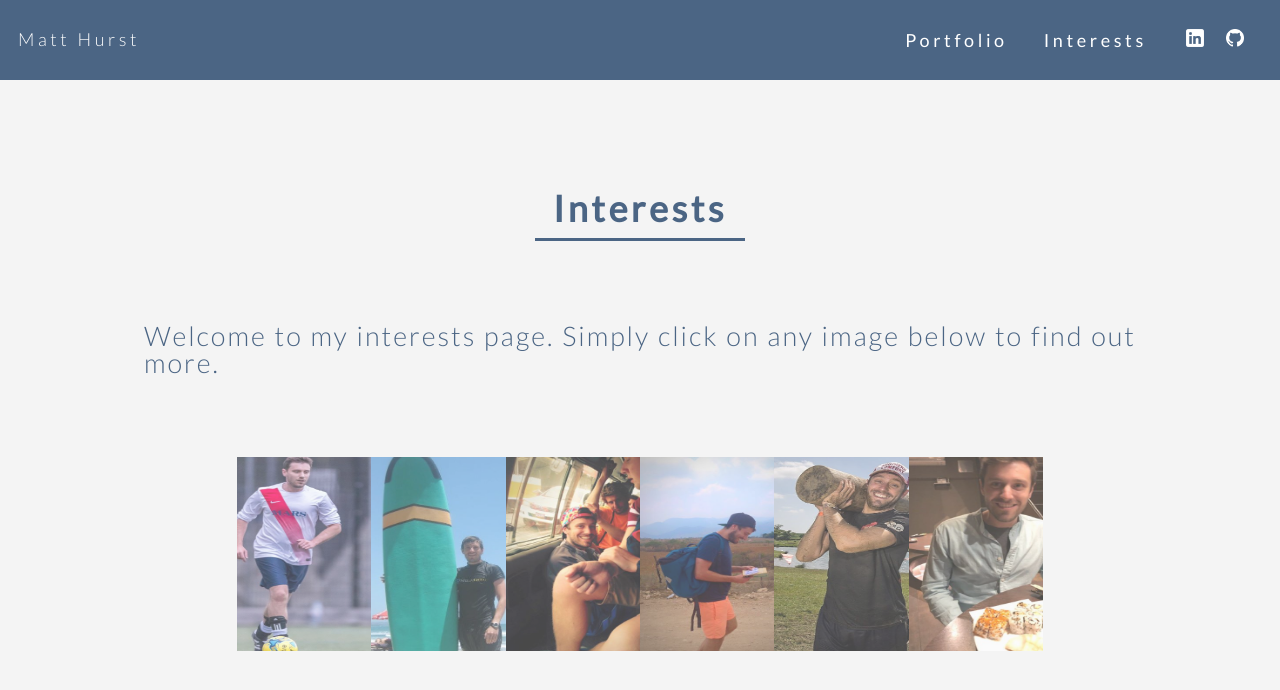
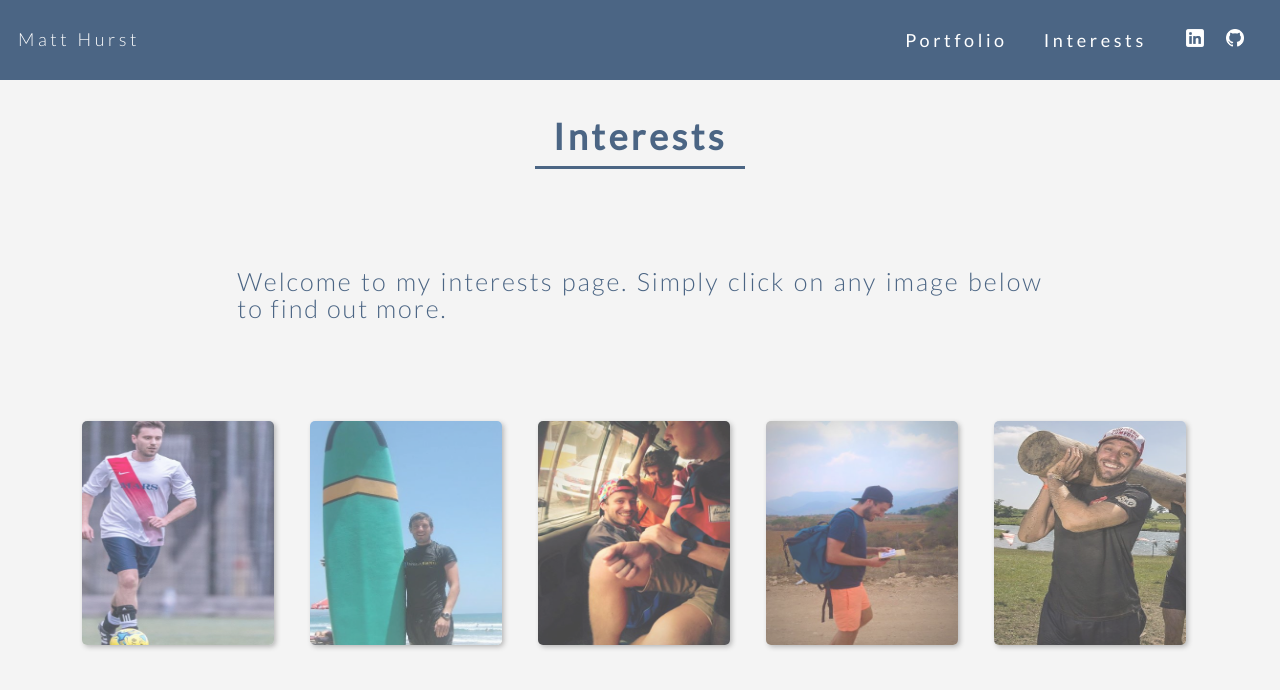
Before and after one commit to Matt-Hurst/my-portfolio-website, a React (Create React App) app: page /interests in a window 1280 px wide. Shown: the top 690 px of the page. Built offline with nearby package versions, Linux system fonts and the light colour scheme.

Commit message:
add horizontal scroll to interests images

```diff
--- a/public/style.css
+++ b/public/style.css
@@ -35,5 +35,17 @@ a {
     .title-row {
         margin: 10rem 2rem 2rem 2rem;
     }
+}
 
+
+@media only screen and (min-width: 900px) {
+    .title-row {
+        margin: 6rem 2rem 2rem 2rem;
+    }
 }
+
+@media only screen and (min-height: 900px) {
+    .title-row {
+        margin: 8rem 2rem 2rem 2rem;
+    }
+}
--- a/src/components/interests.css
+++ b/src/components/interests.css
@@ -7,41 +7,43 @@
 }
 
 .interest-text {
-    margin: 0 1rem 2rem 1rem;
+    margin: 1rem 1rem 2rem 1rem;
     height: 8rem;
     display: flex;
+    justify-content: center;
     align-items: center;
 }
 
 .interests {
-    display: inline-block;
+    display: flex;
     align-items: center;
     justify-content: center;
     width: 80%;
 }
 
 .interests-showcase {
-    display: inline-flex;
-    width: 100%;
-    flex-wrap: wrap;
-    align-self: center;
-    justify-content: center;
+    display: flex;
+    overflow-x: auto;
 }
 
+.interests-showcase::-webkit-scrollbar {    display: none;}
+
 .interests-showcase li {
-    display: inline-block;
-    width: 30%;
+    width: 200px;
+    margin: 1rem;
 }
 
 .interest-pic {
     overflow: hidden;
-    width: 100%;
+    max-width: 200px;
+    border-radius: 5px;
+    box-shadow: 2px 2px 5px rgb(184, 184, 184);
 }
 
 .interest-pic img {
-    max-height: 120px;
-    overflow: hidden;
-    width: 105px;
+    max-height: 220px;
+    width: 192px;
+    overflow-x: hidden ;
     opacity: 0.7;
     transition: opacity 0.5s, transform 0.5s;
     transform: scale(1.12)
@@ -65,127 +67,10 @@
 }
 
 
-@media only screen and (min-width: 320px) {
-    .interest-pic img {
-        max-height: 110px;
-        width: 95px;
-    }
-    .interest-text {
-        height: 12rem;
+@media only screen and (min-width: 900px) {
+    .interests { width: 90% }
+    .p-interests {
+        width: 80%;
+        font-size: 1.4rem;
     }
 }
-
-@media only screen and (min-width: 360px) {
-    .interest-pic img {
-        max-height: 130px;
-        width: 115px;
-    }
-    .interest-text {
-        height: 11rem;
-    }
-}
-
-@media only screen and (min-width: 500px) {
-    .interest-pic img {
-        max-height: 150px;
-        width: 135px;
-    }
-    .p-interests { margin: 1rem 3rem;}
-    /* .interest-page .title { margin: 1rem 0 0 0;} */
-}
-
-@media only screen and (min-width: 584px) {
-    .interest-pic img {
-        max-height: 170px;
-        width: 155px;
-    }
-}
-
-@media only screen and (min-width: 670px) {
-    .interest-pic img {
-        max-height: 190px;
-        width: 175px;
-    }
-    .p-interests {
-        font-size: 1rem;
-        line-height: 1.5rem;
-        letter-spacing: 2px;
-        text-align: justify;
-        margin-top: 1rem;
-    }
-    /* .interest-page .title { margin: 1rem;} */
-}
-
-
-@media only screen and (min-width: 737px) {
-    .interest-pic img {
-        max-height: 210px;
-        width: 195px;
-    }
-    .p-interests { font-size: 1.5rem; margin-left: 5rem; margin-right: 5rem;
-    }
-}
-
-@media only screen and (min-width: 855px) {
-    .interest-text {
-        height: 10rem;
-    }
-
-    .interests {
-        display: inline-block;
-        align-items: center;
-        justify-content: center;
-        width: 80%;
-    }
-
-    .interests-showcase {
-        display: inline-flex;
-        width: 100%;
-        align-self: center;
-        justify-content: center;
-
-    }
-
-    .interests-showcase li {
-        display: inline-block;
-        width: 15%;
-    }
-
-    .interest-pic img {
-        max-height: 120px;
-        width: 105px;
-    }
-}
-
-@media only screen and (min-width: 855px) {
-    .interests { width: 70%;}
-    .interest-pic img {
-        max-height: 150px;
-        width: 135px;
-    }
-
-}
-
-@media only screen and (min-width: 1063px) {
-    .interest-pic img {
-        max-height: 160px;
-        width: 145px;
-    }
-    .interest-text {
-        margin: 0 3rem 2rem 3rem;
-        height: 8rem;
-    }
-}
-
-@media only screen and (min-width: 1063px) {
-    .interest-pic img {
-        max-height: 190px;
-        width: 175px;
-    }
-    .interest-text {
-        margin: 0 3rem 2rem 3rem;
-        height: 8rem;
-    }
-
-
-}
```
